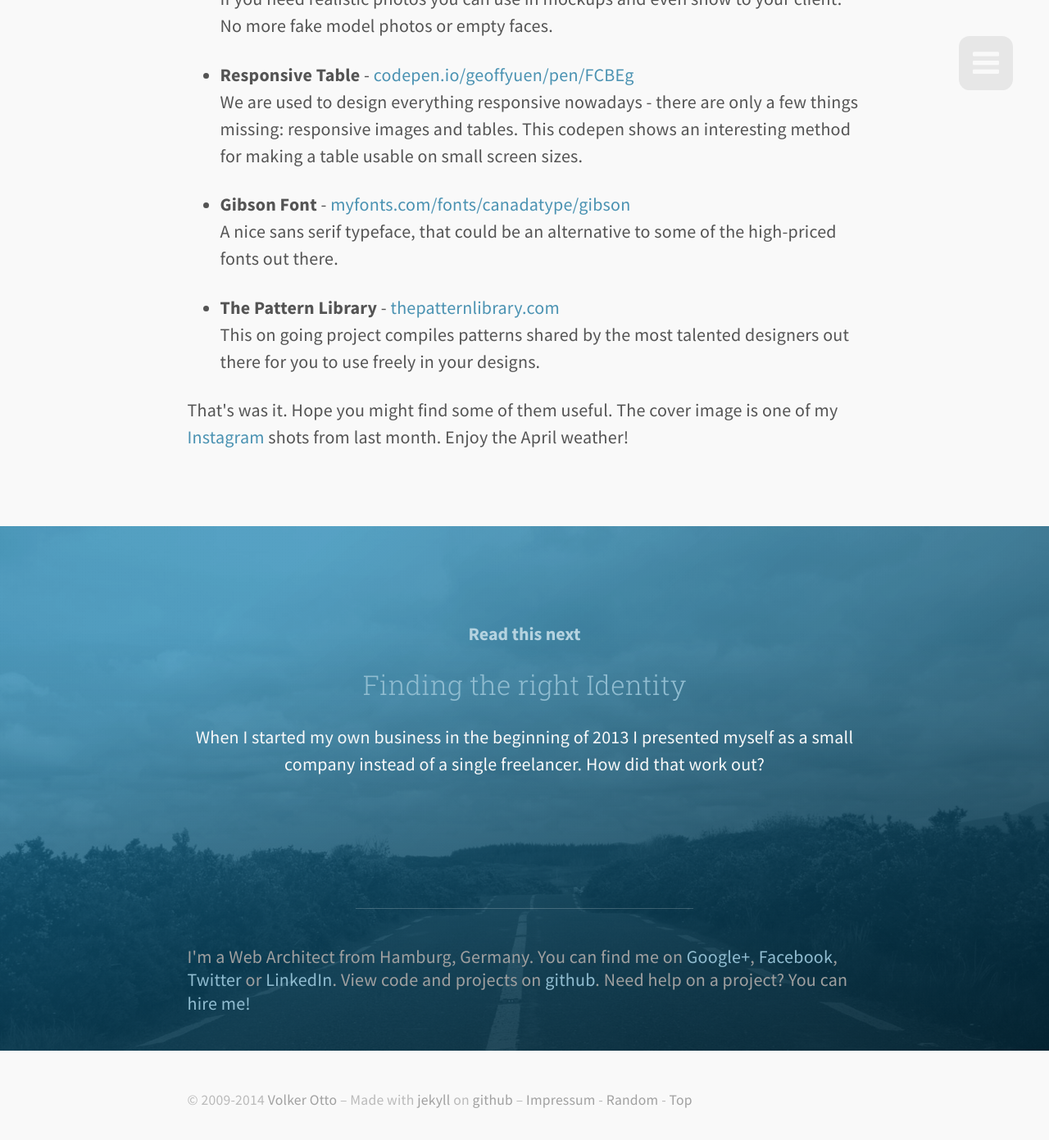
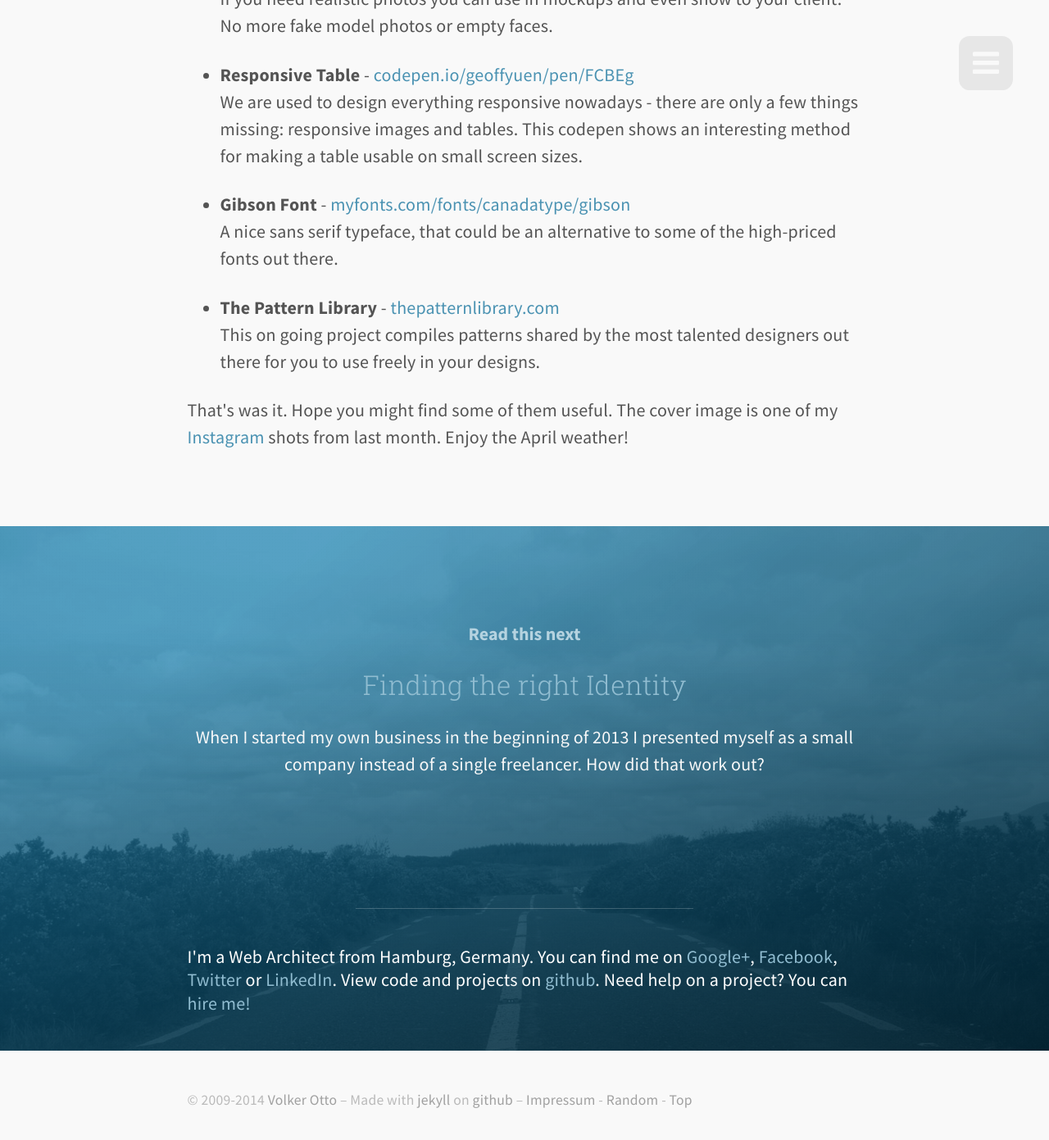
Before and after one commit to l4ci/l4ci.github.io, a Jekyll site: the page built from _posts/2014-04-04-links-and-notes-1-march.html, in a window 1280 px wide and 1400 px high, scrolled down 1299 px. Shown: the top 1391 px of the window at 82% size. Built offline with Jekyll 4.4.1, drawn with Linux system fonts in a browser that asks for light colours; nearby versions of some CDN libraries; Markdown is read by kramdown in place of the engine named in the settings.

Commit message:
fixed the footer small color

```diff
--- a/_includes/social_footer_small.html
+++ b/_includes/social_footer_small.html
@@ -1,4 +1,4 @@
-<footer class="container" role="contentinfo">
+<footer class="container small" role="contentinfo">
   <div class="col-75">
     <hr>
     <p>
--- a/assets/scss/objects/_footer.scss
+++ b/assets/scss/objects/_footer.scss
@@ -9,6 +9,9 @@ footer.container {
     display: inline;
     line-height: 1.3rem;
     @include font-size($size-small);
+  }
+  &.small{
+    color: #fff;
   }
 }
 
```
Also changed, not shown: assets/css/main.min.css.
